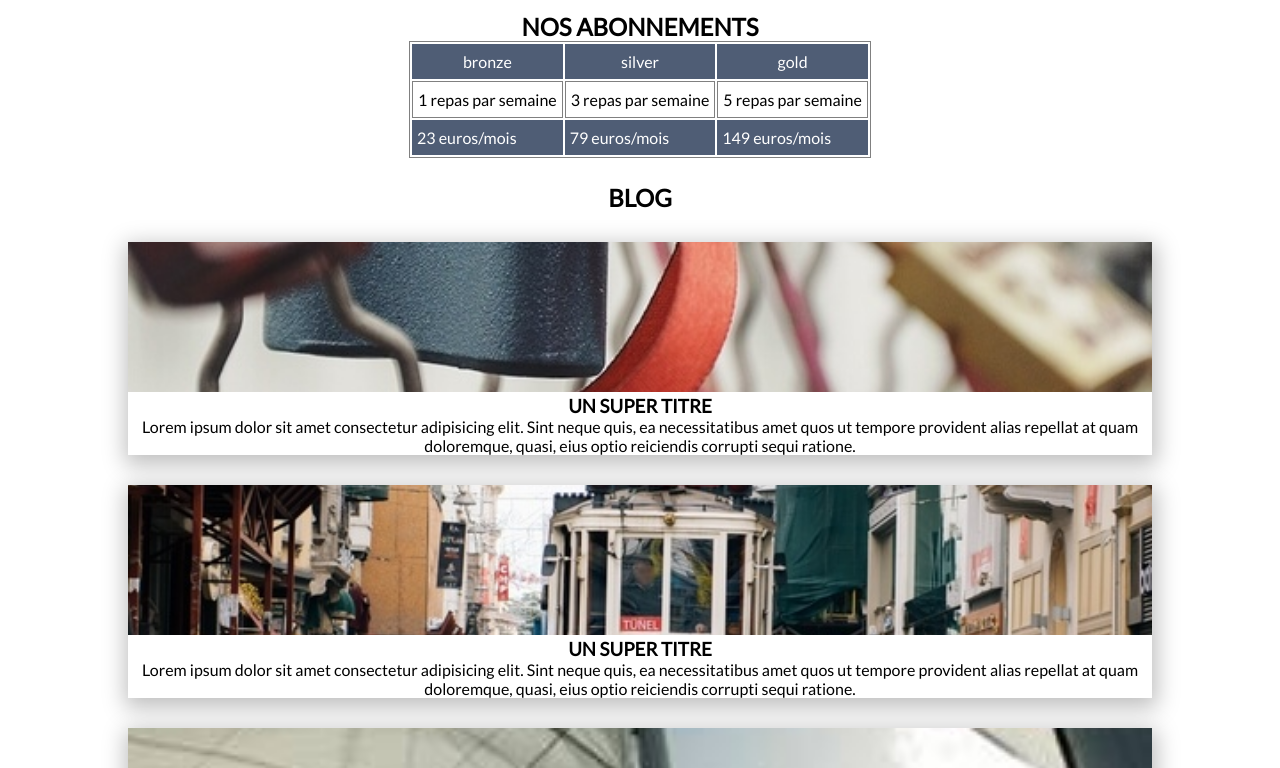
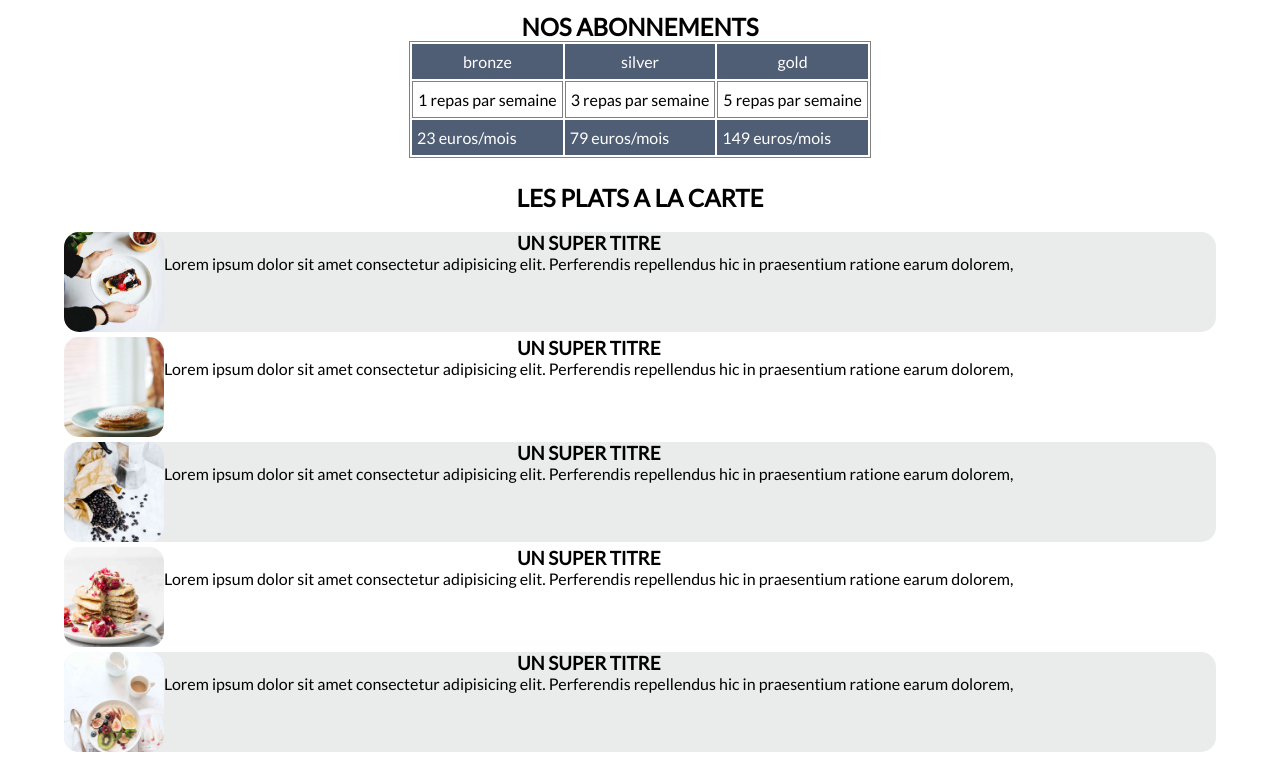
Before and after one commit to Corbiobio/Eval_A1_2023_Elevan, a website built with Vite: page index.html in a window 1280 px wide. Shown: the part 103-871 px from the top of the page. Built offline with nearby package versions, Linux system fonts and the light colour scheme.

Commit message:
plat a la carte add

```diff
--- a/app.js
+++ b/app.js
@@ -0,0 +1,3 @@
+const carte_container = document.getElementById("carte_container")
+
+let url = window.location.href
--- a/index.html
+++ b/index.html
@@ -5,7 +5,7 @@
   <meta charset="UTF-8">
   <meta name="viewport" content="width=device-width, initial-scale=1.0">
   <meta name="description" content="description du site">
-  <title> Bon app </title>
+  <title> Bon app web site</title>
   <link rel="stylesheet" href="style.css">
   <link rel="preconnect" href="https://fonts.googleapis.com">
   <link rel="preconnect" href="https://fonts.gstatic.com" crossorigin>
@@ -14,17 +14,17 @@
 
 <body>
   <header>
-    <section class="header_container">
+    <div class="header_container">
       <article class="title_container">
         <h1 class="righteous restau_name"><span>"</span>Bon App<span>"</span></h1>
       </article>
 
-      <article class="nav_container ">
+      <div class="nav_container ">
         <div class="item_nav">Plats</div>
         <div class="item_nav">Blog</div>
         <div class="item_nav">Contact</div>
-      </article>
-    </section>
+      </div>
+    </div>
   </header>
 
   <main>
@@ -58,55 +58,73 @@
       </table>
     </article>
 
-    <!-- <article>
+    <article class="carte_container" id="carte_container">
       <h2>Les plats a la carte</h2>
-      <div>
+
+      <div class="carte_item bcg_light_grey ">
+        <div>
+          <img src="img/img-01.jpg" class="carte_img" alt="nourriture">
+        </div>
         <section>
-          <img src="" alt="">
-          <h3></h3>
+          <h3>un super titre</h3>
           <p>Lorem ipsum dolor sit amet consectetur adipisicing elit. Perferendis repellendus hic in praesentium ratione
             earum dolorem,
-
-          </p>
-        </section>
-        <section>
-          <img src="" alt="">
-          <h3></h3>
-          <p>Lorem ipsum dolor sit amet consectetur adipisicing elit. Perferendis repellendus hic in praesentium ratione
-            earum dolorem,
-
-          </p>
-        </section>
-        <section>
-          <img src="" alt="">
-          <h3></h3>
-          <p>Lorem ipsum dolor sit amet consectetur adipisicing elit. Perferendis repellendus hic in praesentium ratione
-            earum dolorem,
-
-          </p>
-        </section>
-        <section>
-          <img src="" alt="">
-          <h3></h3>
-          <p>Lorem ipsum dolor sit amet consectetur adipisicing elit. Perferendis repellendus hic in praesentium ratione
-            earum dolorem,
-
-          </p>
-        </section>
-        <section>
-          <img src="" alt="">
-          <h3></h3>
-          <p>Lorem ipsum dolor sit amet consectetur adipisicing elit. Perferendis repellendus hic in praesentium ratione
-            earum dolorem,
-
           </p>
         </section>
       </div>
-    </article> -->
+
+      <div class="carte_item">
+        <div>
+          <img src="img/img-02.jpg" class="carte_img" alt="nourriture">
+        </div>
+        <section>
+          <h3>un super titre</h3>
+          <p>Lorem ipsum dolor sit amet consectetur adipisicing elit. Perferendis repellendus hic in praesentium ratione
+            earum dolorem,
+          </p>
+        </section>
+      </div>
+
+      <div class="carte_item bcg_light_grey">
+        <div>
+          <img src="img/img-03.jpg  " class="carte_img" alt="nourriture">
+        </div>
+        <section>
+          <h3>un super titre</h3>
+          <p>Lorem ipsum dolor sit amet consectetur adipisicing elit. Perferendis repellendus hic in praesentium ratione
+            earum dolorem,
+          </p>
+        </section>
+      </div>
+
+      <div class="carte_item">
+        <div>
+          <img src="img/img-04.jpg" class="carte_img" alt="nourriture">
+        </div>
+        <section>
+          <h3>un super titre</h3>
+          <p>Lorem ipsum dolor sit amet consectetur adipisicing elit. Perferendis repellendus hic in praesentium ratione
+            earum dolorem,
+          </p>
+        </section>
+      </div>
+
+      <div class="carte_item bcg_light_grey">
+        <div>
+          <img src="img/img-05.jpg  " class="carte_img" alt="nourriture">
+        </div>
+        <section>
+          <h3>un super titre</h3>
+          <p>Lorem ipsum dolor sit amet consectetur adipisicing elit. Perferendis repellendus hic in praesentium ratione
+            earum dolorem,
+          </p>
+        </section>
+      </div>
+    </article>
 
     <article class=" blog_container">
       <h2>Blog</h2>
-      <section class="blog_item">
+      <section class="blog_item ">
         <img src="img/pic01.jpg" class="item_img" alt="bateau">
         <h3>Un super titre</h3>
         <p>
@@ -146,7 +164,7 @@
           provident alias repellat at quam doloremque, quasi, eius optio reiciendis corrupti sequi ratione.
         </p>
       </section>
-      </articleblog_container>
+    </article>
 
 
   </main>
--- a/style.css
+++ b/style.css
@@ -102,6 +102,45 @@ tfoot td {
     color: white;
 }
 
+
+/* carte css */
+.carte_container {
+    display: flex;
+    flex-direction: column;
+    align-items: center;
+    width: 100%;
+    margin-top: 25px;
+    margin-bottom: 30px;
+}
+
+.carte_container h2 {
+    margin-bottom: 20px;
+}
+
+.carte_item {
+    height: 50%;
+    width: 90%;
+    margin-bottom: 5px;
+    display: flex;
+    border-radius: 15px;
+    text-align: center;
+}
+
+.carte_img {
+    display: block;
+    height: 100px;
+    width: 100px;
+    border-radius: 15px;
+    object-fit: cover;
+}
+
+.bcg_light_grey {
+    background-color: #EAEBEB;
+}
+
+
+
+/* blog css */
 .blog_container {
     display: flex;
     flex-direction: column;
```
